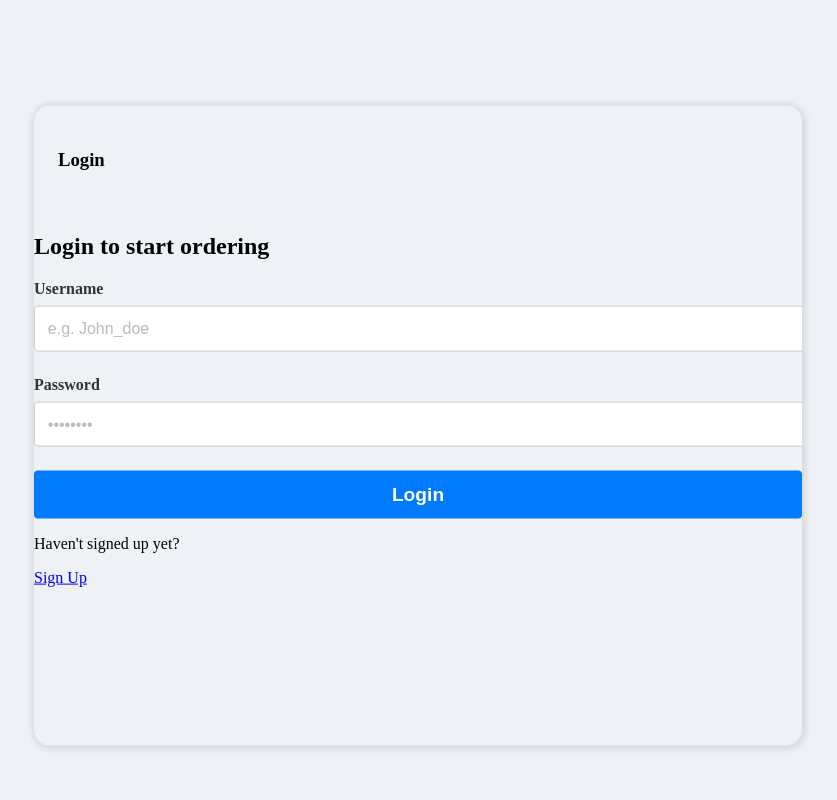
After one commit to Olamigoke10/OnlineStoreWithDjango, a Django app: page /login/ in a window 1280 px wide. The commit adds this page. Shown: the whole page, without its empty margins (222-1059 px from the left). Run offline with Django 5.2, Linux system fonts and the light colour scheme.

Commit message:
Added the login page

```diff
--- /dev/null
+++ b/restaurant_menu/static/styles/style.css
@@ -0,0 +1,146 @@
+
+.layout {
+    margin-top: 2.4rem;
+  }
+
+  .layout > .container {
+    display: flex;
+    justify-content: space-between;
+    align-items: flex-start;
+  }
+
+  .layout--3 > .container > div:first-child {
+    flex-basis: 18%;
+    max-width: 22.5rem;
+  }
+
+  .layout--3 > .container > div:nth-child(2) {
+    flex-basis: 50%;
+  }
+
+  .layout--3 > .container > div:last-child {
+    flex-basis: 25%;
+  }
+
+  .layout--2 > .container > div:first-child {
+    flex-basis: 72%;
+  }
+
+  .layout--2 > .container > div:last-child {
+    flex-basis: 25%;
+  }
+
+
+.layout_box {
+width: 90%;
+max-width: 48rem;
+min-height: 40rem;
+position: absolute;
+top: 50%;
+left: 50%;
+transform: translate(-50%, -46%);
+background-color: var(--color-dark);
+border-radius: 1rem;
+box-shadow: 1px 1px 6px 3px rgba(0, 0, 0, 0.1);
+overflow: hidden;
+}
+
+.layout_boxheader {
+    display: flex;
+    padding: 1.5rem;
+    background-color: var(--color-dark-light);
+}
+
+.layout_boxtitle {
+    display: flex;
+    gap: 1.5rem;
+    align-items: center;
+}
+
+.layout_boxTitle h3 {
+    text-transform: uppercase;
+    font-weight: 500;
+    color: var(--color-light);
+}
+
+/* General form container styling */
+.form_container {
+    width: 100%;
+    max-width: 400px;
+    margin: 0 auto;
+    padding: 2rem;
+    background-color: #f9f9f9;
+    border-radius: 8px;
+    box-shadow: 0 4px 10px rgba(0, 0, 0, 0.1);
+    font-family: Arial, sans-serif;
+}
+
+/* Form group styling */
+.form_group {
+    margin-bottom: 1.5rem;
+}
+
+/* Label styling */
+.form_group label {
+    display: block;
+    margin-bottom: 0.5rem;
+    color: #333;
+    font-weight: bold;
+}
+
+/* Input field styling */
+.form_group input {
+    width: 100%;
+    padding: 0.8rem;
+    border: 1px solid #ccc;
+    border-radius: 4px;
+    font-size: 1rem;
+    color: #333;
+    background-color: #fff;
+    transition: border-color 0.3s ease;
+}
+
+/* Input field focus styling */
+.form_group input:focus {
+    border-color: #007BFF;
+    outline: none;
+}
+
+/* Button styling */
+.login-btn {
+    width: 100%;
+    padding: 0.8rem;
+    border: none;
+    border-radius: 4px;
+    background-color: #007BFF;
+    color: #fff;
+    font-size: 1.2rem;
+    font-weight: bold;
+    cursor: pointer;
+    transition: background-color 0.3s ease;
+}
+
+/* Button hover styling */
+.login-btn:hover {
+    background-color: #0056b3;
+}
+
+/* Placeholder styling */
+::placeholder {
+    color: #bbb;
+    opacity: 1; /* Ensures full opacity */
+}
+
+/* Additional styles for better visual appearance */
+body {
+    background-color: #eef2f7;
+    display: flex;
+    justify-content: center;
+    align-items: center;
+    height: 100vh;
+    margin: 0;
+}
+
+.form_container {
+    margin-top: -50px; /* Adjust to center the form better */
+}
--- /dev/null
+++ b/restaurant_menu/templates/base/login.html
@@ -0,0 +1,5 @@
+<form method="post">
+    {% csrf_token %}
+    {{ form.as_p }}
+    <button type="submit">Login</button>
+</form>
--- /dev/null
+++ b/restaurant_menu/templates/base/signup.html
@@ -0,0 +1,86 @@
+{% extends 'main.html' %}
+{% block content %}
+
+<main class="layout">
+{% if page == 'login' %}
+<div class="container">
+    <div class="layout_box">
+        <div class="layout_boxheader">
+            <div class="layout_boxtitle">
+                <h3>Login</h3>
+            </div>
+        </div>
+        <div class="layout_body">
+            <h2>Login to start ordering</h2>
+
+            {% if messages %}
+            <ul class="messages">
+                {% for message in messages %}
+                    <li {% if message.tags %} class="{{ message.tags }}"{% endif %}>{{ message }}</li>
+                {% endfor %}
+            </ul>
+        {% endif %}
+
+            <form action="{% url 'login' %}" method="POST">
+                {% csrf_token %}
+                <div class="form_group">
+                    <label for="username">Username</label>
+                    <input type="text" id="username" name="username" placeholder="e.g. John_doe">
+                </div>
+                <div class="form_group">
+                    <label for="password">Password</label>
+                    <input type="password" name="password" id="password" placeholder="&bull;&bull;&bull;&bull;&bull;&bull;&bull;&bull;">
+                </div>
+
+                <button class="login-btn" type="submit">Login</button>
+            </form>
+
+            {% if error %}
+            <div class="error">{{ error }}</div>
+            {% endif %}
+
+            <div class="auth_action">
+                <p>Haven't signed up yet?</p>
+                <a href="{% url 'register' %}" class="btn btn--link">Sign Up</a>
+            </div>
+        </div>
+    </div>
+</div>
+
+{% else %}
+<div class="container">
+    <div class="layout_box">
+        <div class="layout_boxheader">
+            <div class="layout_boxtitle">
+                <h3>Register</h3>
+            </div>
+        </div>
+
+        <div class="layout_body">
+            <h2 class="auth_tagline">Sign up to start shopping</h2>
+
+            <form action="" method="POST" class="form">
+                {% csrf_token %}
+                {% for field in form %}
+                <div class="form_group">
+                    <label for="{{ field.id_for_label }}">{{ field.label }}</label>
+                    {{ field }}
+                    {% if field.errors %}
+                    <div class="error">{{ field.errors }}</div>
+                    {% endif %}
+                </div>
+                {% endfor %}
+
+                <button class="btn" type="submit">Register</button>
+            </form>
+
+            <div class="auth_action">
+                <p>Already signed up?</p>
+                <a href="{% url 'login' %}" class="btn btn--link">Sign In</a>
+            </div>
+        </div>
+    </div>
+</div>
+{% endif %}
+</main>
+{% endblock %}
--- a/restaurant_menu/urls.py
+++ b/restaurant_menu/urls.py
@@ -2,6 +2,8 @@ from django.urls import path
 from . import views
 
 urlpatterns = [
-    path('', views.MenuList.as_view(), name='home'),
-    path('item/<int:pk>/', views.MenuItemDetail.as_view(), name='menu_item')
+    path('', views.menu_list, name='home'),
+    path('item/<int:pk>/', views.menu_item_detail, name='menu_item'),
+    path('signup/', views.register, name='register'),
+    path('login/', views.loginPage, name='login'),
 ]
--- a/restaurant_menu/views.py
+++ b/restaurant_menu/views.py
@@ -1,21 +1,48 @@
-from django.shortcuts import render
-from django.views import generic
-from .models import Item
+from django.contrib.auth import authenticate, login
+from django.shortcuts import render, get_object_or_404, redirect
 from .models import Item, MEAL_TYPE
+from .forms import SignUpForm, LoginForm
+from django.contrib.auth.models import User
+from django.contrib import messages
 
-# Create your views here.
-class MenuList(generic.ListView):
-    queryset = Item.objects.order_by('-date_created')
-    template_name = "index.html"
+def menu_list(request):
+    meals = MEAL_TYPE
+    items = Item.objects.order_by('-date_created')
+    return render(request, 'base/index.html', {'meals': meals, 'object_list': items})
 
-    def get_context_data(self, **kwargs):
-        context = super().get_context_data(**kwargs)
-        context["meals"] = MEAL_TYPE
-        return context
+def menu_item_detail(request, pk):
+    item = get_object_or_404(Item, pk=pk)
+    return render(request, 'base/menu_item_detail.html', {'object': item})
 
 
+def register(request):
+    if request.method == 'POST':
+        form =SignUpForm(request.POST)
+        if form.is_valid():
+            form.save()
+            username = form.cleaned_data.get('username')
+            raw_password = form.cleaned_data.get('password1')
+            user = authenticate(username=username, password=raw_password)
+            login(request, user)
+            return redirect('home')
+    else:
+        form = SignUpForm()
+    return render(request, 'base/signup.html', {'form':form})
+
+def loginPage(request):
+    page = 'login'
+    if request.method == 'POST':
+        username = request.POST.get('username')
+        password = request.POST.get('password')
 
 
-class MenuItemDetail(generic.DetailView):
-    model = Item
-    template_name = "menu_item_detail.html"
+        user = authenticate(request, username=username, password=password)
+
+        if user is not None:
+            login(request, user)
+            messages.success(request, "Login successful")
+            return redirect('home')
+        else:
+            messages.error(request, "Username does not exist")
+
+    return render(request, 'base/signup.html', {'page':page})
--- /dev/null
+++ b/templates/main.html
@@ -0,0 +1,17 @@
+<!DOCTYPE html>
+{% load static %}
+<html lang="en">
+<head>
+    <meta charset="UTF-8">
+    <meta name="viewport" content="width=device-width, initial-scale=1.0">
+    <link rel="stylesheet" href="{% static 'styles/style.css' %}" />
+    <title>Shop</title>
+</head>
+<body>
+
+    {% block content %}
+
+    {% endblock %}
+
+</body>
+</html>
```
Also changed, not shown: mysite/settings.py (+6 -2 lines), restaurant_menu/admin.py (+10 -0 lines), restaurant_menu/forms.py (added, +14 -0 lines), restaurant_menu/templates/base/index.html (renamed from restaurant_menu/templates/index.html, +5 -4 lines), db.sqlite3, restaurant_menu/models.py (line endings or trailing spaces), restaurant_menu/templates/base/base.html (renamed from restaurant_menu/templates/base.html), restaurant_menu/templates/base/menu_item_detail.html (renamed from restaurant_menu/templates/menu_item_detail.html).
